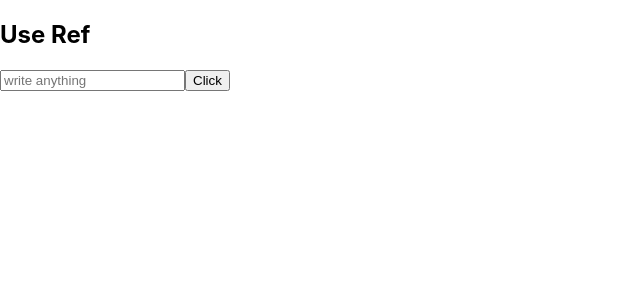
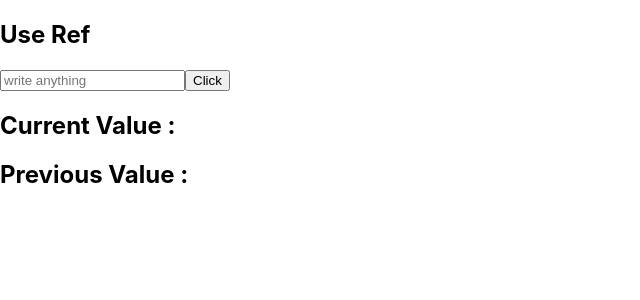
Before and after one commit to chandu-0214/Batch_sept_reactjs, a React (Create React App) app: page / in a window 1280 px wide. Shown: the top 300 px of the page, without its empty margins (0-640 px from the left). Built offline with nearby package versions, Linux system fonts and the light colour scheme.

Commit message:
first commit

```diff
--- a/src/components/state and events/forms.js
+++ b/src/components/state and events/forms.js
@@ -1,22 +1,33 @@
-import React, { useRef, useState } from 'react'
+import React, { useEffect, useRef, useState } from 'react'
 
 function InputForm() {
     const inputRef=useRef(null)
+    const [inputval, setInputval] = useState('')
     const handleINput=(event)=>{
-            console.log("Input triggered")
+            setInputval(event.target.value)
 
     }
-    const handleClick=(event)=>{
-        console.log("Click triggered")
-        console.log(inputRef)
-        inputRef.current="chandu"
-}
+    const handleClick = ()=>{
+      console.log("Click is triggered")
+      // console.log(inputRef.current)
+      inputRef.current.focus()
+      inputRef.current.value = 'chandu'
+    }
+
+    useEffect(() => {
+      inputRef.current=inputval
+      console.log(inputRef.current)
+    },[inputval])
+
+
   return (
     <div>
         <h2>Use Ref</h2>
-        {console.log(inputRef.current)}
-        <input value={inputRef.current} ref={inputRef} onChange={handleINput} type='text' placeholder='write anything'/>
+        {console.log('render')}
+        <input ref={inputRef} value={inputval}onChange={handleINput} type='text' placeholder='write anything'/>
         <button onClick={handleClick}>Click</button>
+        <h2>Current Value : {inputval}</h2>
+        <h2>Previous Value :{inputRef.current}</h2>
     </div>
   )
 }
```
Also changed, not shown: notes.txt.
